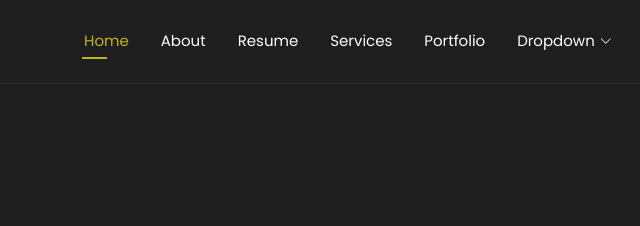
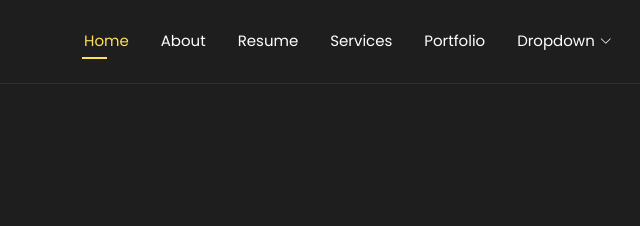
Before and after one commit to EddysonA15/codED, a plain HTML site: page index.html in a window 1280 px wide. Shown: the top 226 px of the page, 0-640 px from the left. Drawn offline with Linux system fonts and the light colour scheme.

Commit message:
Try 3rd rev

```diff
--- a/assets/css/main.css
+++ b/assets/css/main.css
@@ -19,18 +19,18 @@
 /* Nav Menu Colors - The following color variables are used specifically for the navigation menu. They are separate from the global colors to allow for more customization options */
 :root {
   --nav-color: #ffffff;  /* The default color of the main navmenu links */
-  --nav-hover-color: #c1b513; /* Applied to main navmenu links when they are hovered over or active */
+  --nav-hover-color: #ffde59; /* Applied to main navmenu links when they are hovered over or active */
   --nav-mobile-background-color: #3d4c55; /* Used as the background color for mobile navigation menu */
   --nav-dropdown-background-color: #1e1e1e; /* Used as the background color for dropdown items that appear when hovering over primary navigation items */
   --nav-dropdown-color: #e7f2f7; /* Used for navigation links of the dropdown items in the navigation menu. */
-  --nav-dropdown-hover-color: #bec113; /* Similar to --nav-hover-color, this color is applied to dropdown navigation links when they are hovered over. */
+  --nav-dropdown-hover-color: #6f700c; /* Similar to --nav-hover-color, this color is applied to dropdown navigation links when they are hovered over. */
 }
 
 /* Color Presets - These classes override global colors when applied to any section or element, providing reuse of the sam color scheme. */
 
 .light-background {
   --background-color: #142027;
-  --surface-color: #646332;
+  --surface-color: #747210;
 }
 
 .dark-background {
```
